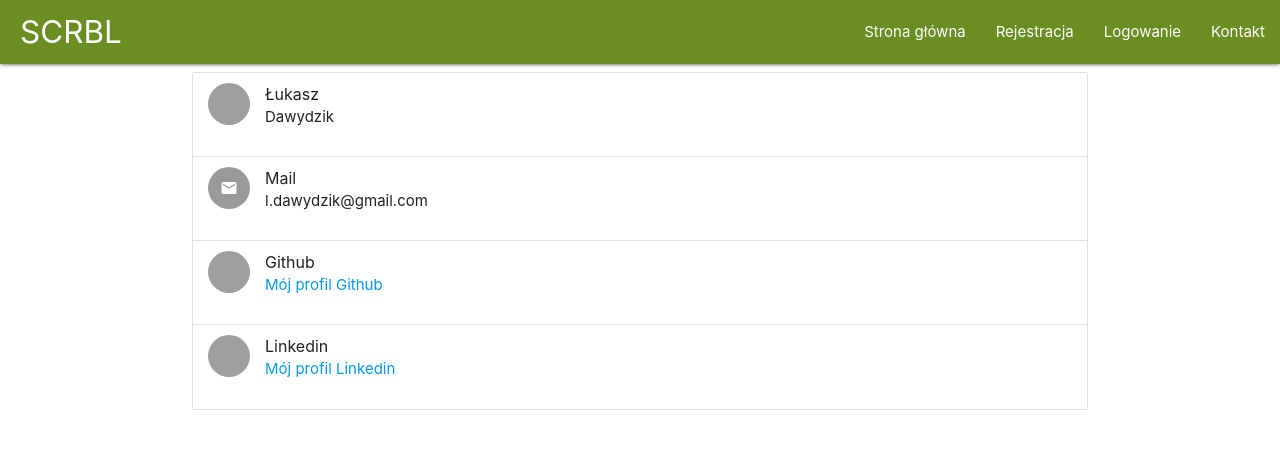
After one commit to wydzik/SCRBL, a Django app: page /contact/ in a window 1280 px wide. The commit adds this page. Shown: the top 449 px of the page. Run offline with Django 3.2, Linux system fonts and the light colour scheme; grey boxes are pictures that could not be loaded.

Commit message:
kosmetyka

```diff
--- a/main/urls.py
+++ b/main/urls.py
@@ -4,6 +4,7 @@ app_name = 'main'
 
 urlpatterns = [
     path("", views.homepage, name='homepage'),
+    path("contact/",views.contact,name = 'contact'),
     path("creator/", views.gameroom_creator, name='creator'),
     path("game/<str:gameroom_id>/", views.game, name='game'),
     path("gameroom/", views.gameroom, name='gameroom'),
--- a/main/views.py
+++ b/main/views.py
@@ -23,6 +23,8 @@ lastBoardState = [  ",,,,,,,,,,,,,,," \
                     ",,,,,,,,,,,,,,," \
                     ",,,,,,,,,,,,,,,"]
 
+def contact(request):
+    return render(request, "main/contact.html")
 
 def homepage(request):
     return render(request, "main/home.html")
--- /dev/null
+++ b/templates/main/contact.html
@@ -0,0 +1,28 @@
+{% extends "main/header.html" %}
+{% block content %}
+    <span>
+
+  <ul class="collection">
+    <li class="collection-item avatar">
+      <img src="https://media-exp1.licdn.com/dms/image/C4D03AQFg9yechKvwJA/profile-displayphoto-shrink_200_200/0?e=1585180800&v=beta&t=OXB06RO6kJt2aKqk7BfQvOd3hxNWzOK9-8mUAsK-rSU" alt="" class="circle">
+      <span class="title"> Łukasz </span>
+      <p>Dawydzik </p>
+    </li>
+    <li class="collection-item avatar">
+      <i class="material-icons circle">mail</i>
+      <span class="title">Mail</span>
+      <p> l.dawydzik@gmail.com </p>
+    </li>
+    <li class="collection-item avatar">
+      <img src="https://github.githubassets.com/images/modules/logos_page/GitHub-Mark.png" alt="" class="circle">
+      <span class="title">Github</span>
+        <p><a href="https://github.com/wydzik" target="_blank"> Mój profil Github </a></p>
+    </li>
+    <li class="collection-item avatar">
+      <img src="https://content.linkedin.com/content/dam/me/business/en-us/amp/brand-site/v2/bg/LI-Bug.svg.original.svg" alt="" class="circle" >
+      <span class="title">Linkedin</span>
+        <p><a href="https://www.linkedin.com/in/%C5%82ukasz-dawydzik/" target="_blank"> Mój profil Linkedin</a></p>
+    </li>
+  </ul>
+    </span>
+{% endblock %}
--- a/templates/main/game.html
+++ b/templates/main/game.html
@@ -327,7 +327,7 @@
                     <input  id="start" type="button" value="START"/>
                 </li>
                   <li>
-                  <div class="oponent"> Przeciwnicy:</div>
+                  <h6 class="oponent"> Przeciwnicy:</h6>
                       <ul id="oponent">
 
                       </ul>
--- a/templates/main/navbar.html
+++ b/templates/main/navbar.html
@@ -13,7 +13,7 @@
 	        <li><a href="/register">Rejestracja</a></li>
 	        <li><a href="/login">Logowanie</a></li>
         {% endif %}
-          <li><a href="#">Kontakt</a></li>
+          <li><a href="/contact">Kontakt</a></li>
       </ul>
     </div>
     </div>
```
